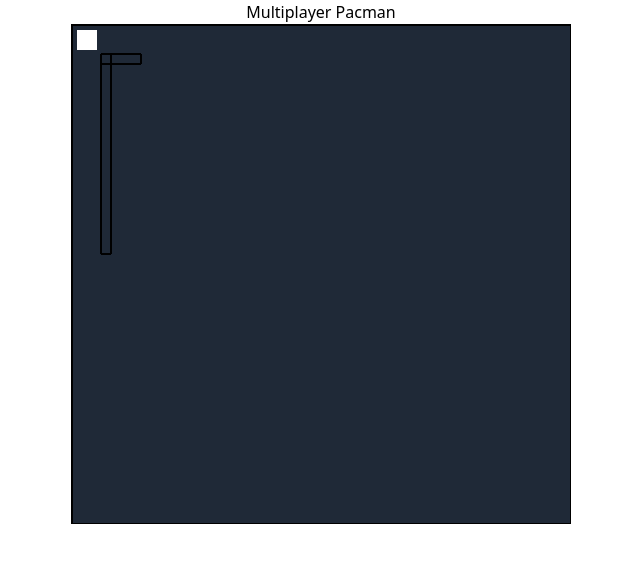
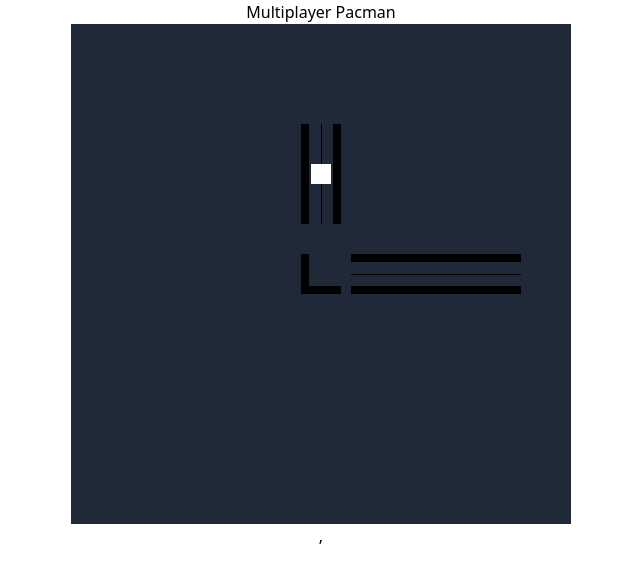
Before and after one commit to cal-overflow/pacman-overflow, a website: page src/frontend/index.html in a window 1280 px wide. Shown: the whole page, without its empty margins (319-959 px from the left). Drawn offline with nearby package versions, Linux system fonts and the light colour scheme; files that its build step writes are made by us from their sources.

Commit message:
POC - Paths (Hallways), intersections, etc.

```diff
--- a/src/frontend/Game.js
+++ b/src/frontend/Game.js
@@ -3,7 +3,8 @@
     this.canvas = canvas;
     this.ctx = canvas.getContext('2d');
     this.players = [];
-    this.walls = [];
+    this.paths = [];
+    // this.intersections = [];
     this.interval = undefined;
 
     this.ctx.fillStyle = '#FFFFFF';
@@ -11,26 +12,34 @@
 
   addPlayer(player) {
     this.players.push(player);
-    // TODO: Game class should determine a safe spawn point for this player
-    player.spawn({ x: 16, y: 16 });
+
+    for (const path of this.paths) {
+      // add safety to paths and change this to: if (path.safe)
+      if (!path.safe) {
+        const spawnPoint = {};
+        spawnPoint[path.vertical ? 'x' : 'y'] = path.center;
+        spawnPoint[path.vertical ? 'y' : 'x'] = (path.start + path.end) / 2;
+
+        player.spawn({ ...spawnPoint, path });
+        break;
+      }
+    }
   }
 
   removePlayer(playerToRemove) {
     this.players = this.players.filter((player) => player.id !== playerToRemove.id);
   }
 
-  addWall(wall) {
-    this.walls.push(wall);
+  addPath(path) {
+    this.paths.push(path);
   }
 
-  removeWall(wallToRemove) {
-    this.walls = this.walls.filter((wall) => wall.id !== wallToRemove.id);
+  removePath(pathToRemove) {
+    this.paths = this.paths.filter((path) => path.id !== pathToRemove.id);
   }
 
   start() {
-    this.interval = setInterval(() => {
-      this.update();
-    }, 10);
+    this.interval = setInterval(() => this.update(), 10);
   }
 
   end() {
@@ -40,16 +49,16 @@
   }
 
   update() {
-    this.handleMovementAndCollisions();
+    // this.handleMovementAndCollisions();
 
     this.ctx.clearRect(0, 0, this.canvas.width, this.canvas.height);
 
     this.ctx.fillStyle = 'rgba(0, 0, 0, 0)';
     this.ctx.fillRect(0, 0, this.canvas.width, this.canvas.height);
 
-    // draw walls
-    for (let i = 0; i < this.walls.length; i++) {
-      this.walls[i].draw(this.ctx);
+    // draw paths
+    for (let i = 0; i < this.paths.length; i++) {
+      this.paths[i].draw(this.ctx);
     }
 
     // draw players
@@ -57,9 +66,14 @@
       const player = this.players[i];
       player.move();
       player.draw(this.ctx);
+
+      // // TODO: delete this
+      // document.getElementById('xCoord').innerHTML = player.position.x;
+      // document.getElementById('yCoord').innerHTML = player.position.y;
     }
   }
 
+  // TODO: delete this, player/wall collisions are not necessary with paths
   // Currently only handles collisions between players and walls
   handleMovementAndCollisions() {
     const wallCushion = 5;
--- /dev/null
+++ b/src/frontend/Hall.js
@@ -0,0 +1,52 @@
+import Path from './Path.js';
+import Wall from './Wall.js';
+
+const wallThickness = 8;
+
+export default class Hall extends Path {
+  constructor(options) {
+    super(options);
+    this.walls = [];
+
+    if (this.horizontal) {
+      this.walls.push(new Wall({
+        x: this.start,
+        y: this.center - 20,
+        width: this.length,
+        height: wallThickness
+      }));
+
+      this.walls.push(new Wall({
+        x: this.start,
+        y: this.center + 20 - wallThickness,
+        width: this.length,
+        height: wallThickness
+      }));
+    }
+    else {
+      this.walls.push(new Wall({
+        x: this.center - 20,
+        y: this.start,
+        width: wallThickness,
+        height: this.length
+      }));
+
+      this.walls.push(new Wall({
+        x: this.center + 20 - wallThickness,
+        y: this.start,
+        width: wallThickness,
+        height: this.length
+      }));
+    }
+  }
+
+  draw(ctx) {
+    for (const wall of this.walls) {
+      wall.draw(ctx);
+    }
+
+    // TODO: DELETE
+    if (this.horizontal) ctx.fillRect(this.start, this.center, this.length, 1); // TODO: delete
+    else ctx.fillRect(this.center, this.start, 1, this.length); // TODO: delete
+  }
+}
--- /dev/null
+++ b/src/frontend/Intersection.js
@@ -0,0 +1,145 @@
+// import Path from './Path.js';
+import Wall from './Wall.js';
+
+const wallThickness = 8;
+
+// Intersections join paths
+// A corner intersection joins 1 horizontal and 1 vertical
+// A Three-leg (T) intersection joins 2 horizontal and 1 vertical OR 1 horizontal and 2 vertical
+// A four leg (+) intersection joins 2 horizontal and 2 vertical
+
+// GOAL:
+// the Intersection object is created with all paths that need to be connected.
+// The constructor determines the type of intersection (see above)
+
+export default class Intersection {
+  constructor(paths) {
+    this.paths = paths;
+    this.walls = [];
+    this.isCorner = paths.length === 2;
+    this.isThreeLeg = paths.length === 3;
+    this.isFourLeg = paths.length === 4;
+
+    // determine the coordinates of this intersection
+    // determine any walls that may be associated with this intersection (corner has two, T has one)
+    if (this.isCorner) {
+      // create two wall objects, one horizontal and one vertical
+      // the horizontal wall should be positioned BELOW if the vertical path is above the horizontal path
+      // otherwise, the horizontal wall should be positioned ABOVE.
+      const verticalPath = this.paths.find((path) => path.vertical);
+      const horizontalPath = this.paths.find((path) => path.horizontal);
+
+
+      // horizontal wall
+      if (horizontalPath.center <= verticalPath.start) {
+        // wall ABOVE
+        this.walls.push(new Wall({
+          x: verticalPath.walls[0].x,
+          y: horizontalPath.walls[0].y,
+          width: verticalPath.walls[1].x - verticalPath.walls[0].x + wallThickness,
+          height: wallThickness
+        }));
+      }
+      else {
+        //   |
+        // - x
+        // wall BELOW
+        this.walls.push(new Wall({
+          x: verticalPath.walls[0].x,
+          y: horizontalPath.walls[1].y,
+          width: verticalPath.walls[1].x - verticalPath.walls[0].x + wallThickness,
+          height: wallThickness
+        }));
+      }
+
+      // vertical wall
+      if (verticalPath.center <= horizontalPath.start) {
+        // wall LEFT
+        this.walls.push(new Wall({
+          x: verticalPath.walls[0].x,
+          y: horizontalPath.walls[0].y,
+          width: wallThickness,
+          height: horizontalPath.walls[1].y - horizontalPath.walls[0].y + wallThickness
+        }));
+      }
+      else {
+        // wall RIGHT
+        this.walls.push(new Wall({
+          x: verticalPath.walls[1].x,
+          y: horizontalPath.walls[0].y,
+          width: wallThickness,
+          height: horizontalPath.walls[1].y - horizontalPath.walls[0].y + wallThickness
+        }));
+      }
+
+      if (horizontalPath.end <= verticalPath.center) {
+        horizontalPath.next = this;
+        verticalPath.prev = this;
+      }
+      else {
+        horizontalPath.prev = this;
+        verticalPath.next = this;
+      }
+    }
+    else {
+      const verticalPaths = this.paths.filter((path) => path.vertical);
+      const horizontalPaths = this.paths.filter((path) => path.horizontal);
+
+      if (this.isThreeLeg) {
+        if (verticalPaths.length === 2) {
+          // 2 vertical paths, will need 1 vertical wall
+          if (verticalPaths[0].center <= horizontalPaths[0].start) {
+            // wall LEFT
+            this.walls.push(new Wall({
+              x: verticalPaths[0].walls[0].x,
+              y: horizontalPaths[0].walls[0].y,
+              width: wallThickness,
+              height: horizontalPaths[0].walls[1].y - horizontalPaths[0].walls[0].y + wallThickness,
+            }));
+          }
+          else {
+            // wall RIGHT
+            this.walls.push(new Wall({
+              x: verticalPaths[0].walls[1].x,
+              y: horizontalPaths[0].walls[0].y,
+              width: wallThickness,
+              height: horizontalPaths[0].walls[1].y - horizontalPaths[0].walls[0].y + wallThickness,
+            }));
+          }
+        }
+
+        if (horizontalPaths.length === 2) {
+          // 2 horizontal paths, will need 1 horizontal wall
+          if (horizontalPaths[0].center <= verticalPaths[0].start) {
+            // wall ABOVE
+            this.walls.push(new Wall({
+              x: verticalPaths[0].walls[0].x,
+              y: horizontalPaths[0].walls[0].y,
+              width: verticalPaths[0].walls[1].x - verticalPaths[0].walls[0].x + wallThickness,
+              height: wallThickness,
+            }));
+          }
+          else {
+            // wall BELOW
+            this.walls.push(new Wall({
+              x: verticalPaths[0].walls[0].x,
+              y: horizontalPaths[0].walls[1].y,
+              width: verticalPaths[0].walls[1].x - verticalPaths[0].walls[0].x + wallThickness,
+              height: wallThickness,
+            }));
+          }
+        }
+      }
+
+      if (this.isFourLeg) {
+        // TODO
+      }
+    }
+  }
+
+  draw(ctx) {
+    for (const wall of this.walls) {
+      wall.draw(ctx);
+    }
+  }
+}
--- /dev/null
+++ b/src/frontend/Path.js
@@ -0,0 +1,11 @@
+export default class Path {
+  constructor({ vertical, horizontal, center, start, end }) {
+    this.id = Math.floor(Math.random() * 100);
+    this.vertical = vertical;
+    this.horizontal = horizontal;
+    this.center = center;
+    this.start = start;
+    this.end = end;
+    this.length = end - start;
+  }
+}
--- a/src/frontend/Player.js
+++ b/src/frontend/Player.js
@@ -41,6 +41,23 @@
 
   move() {
     if (this.isSpawned) {
+      const axis = this.position.path.horizontal ? 'x' : 'y';
+      // check if we are at the edge of the path (x/y index matches path start or path end value)
+      if (this.position[axis] === this.position.path.start || this.position[axis] === this.position.path.end) {
+        this.stop();
+      }
+
+      if (this.nextMovement) {
+        // see if it is possible to switch to next movement (change paths)
+        if (this.nextMovement.y && this.position.path.vertical) {
+          this.switchToNextMovement();
+        }
+
+        if (this.nextMovement.x & this.position.path.horizontal) {
+          this.switchToNextMovement();
+        }
+      }
+
       this.position.x += this.movement.x;
       this.position.y += this.movement.y;
     }
@@ -49,13 +66,15 @@
   draw(ctx) {
     ctx.fillStyle = '#FFFFFF';
     ctx.fillRect(this.position.x - (this.width / 2), this.position.y - (this.height / 2), this.width, this.height);
+    // ctx.fillStyle = '#000000';
+    // ctx.fillRect(this.position.x - 1, this.position.y - 1, 2, 2);
   }
 
   stop() {
     this.setMovement({ x: 0, y: 0 });
   }
 
-  setUnavailableMovements(unavailableMovements) {
-    this.unavailableMovements = unavailableMovements;
-  }
+  // setUnavailableMovements(unavailableMovements) {
+  //   this.unavailableMovements = unavailableMovements;
+  // }
 }
--- a/src/frontend/app.js
+++ b/src/frontend/app.js
@@ -1,63 +1,56 @@
 import Game from './Game.js';
 import Player from './Player.js';
-import Wall from './Wall.js';
+import Hall from './Hall.js';
+import Intersection from './Intersection.js';
 
 const canvas = document.querySelector('canvas');
 const movementKeys = ['w', 'a', 's', 'd', 'ArrowUp', 'ArrowLeft', 'ArrowDown', 'ArrowRight'];
 
 const game = new Game(canvas);
+
+const paths = [];
+
+//above
+paths.push(new Hall({
+  vertical: true,
+  center: 250,
+  start: 100,
+  end: 200
+}));
+
+// below
+// paths.push(new Hall({
+//   vertical: true,
+//   center: 250,
+//   start: 280,
+//   end: 350
+// }));
+
+// right
+paths.push(new Hall({
+  horizontal: true,
+  center: 250,
+  start: 280,
+  end: 450
+}));
+
+// left
+// paths.push(new Hall({
+//   horizontal: true,
+//   center: 250,
+//   start: 100,
+//   end: 200
+// }));
+
+game.addPath(paths[0]);
+game.addPath(paths[1]);
+// game.addPath(paths[2]);
+// game.addPath(paths[3]);
+
+game.addPath(new Intersection(paths));
+
 const player = new Player();
 game.addPlayer(player);
-
-// TODO: remove - these are walls for dev purposes
-game.addWall(new Wall({
-  x: 30,
-  y: 30,
-  width: 10,
-  height: 200,
-  isHollow: true
-}));
-game.addWall(new Wall({
-  x: 30,
-  y: 30,
-  width: 40,
-  height: 10,
-  isHollow: true
-}));
-
-// outer gameboard walls
-game.addWall(new Wall({
-  x: 0,
-  y: 0,
-  width: canvas.width,
-  height: 1,
-  isHollow: true
-}));
-
-game.addWall(new Wall({
-  x: 0,
-  y: 0,
-  width: 1,
-  height: canvas.height,
-  isHollow: true
-}));
-
-game.addWall(new Wall({
-  x: canvas.width,
-  y: 0,
-  width: 1,
-  height: canvas.height,
-  isHollow: true
-}));
-
-game.addWall(new Wall({
-  x: 0,
-  y: canvas.height,
-  width: canvas.width,
-  height: 1,
-  isHollow: true
-}));
-
 
 game.start();
 
```
Also changed, not shown: src/frontend/index.html (+2 -1 lines), test/frontend/Game.test.js (+36 -5 lines), test/frontend/Hall.test.js (added, +90 -0 lines), test/frontend/Path.test.js (added, +30 -0 lines).
